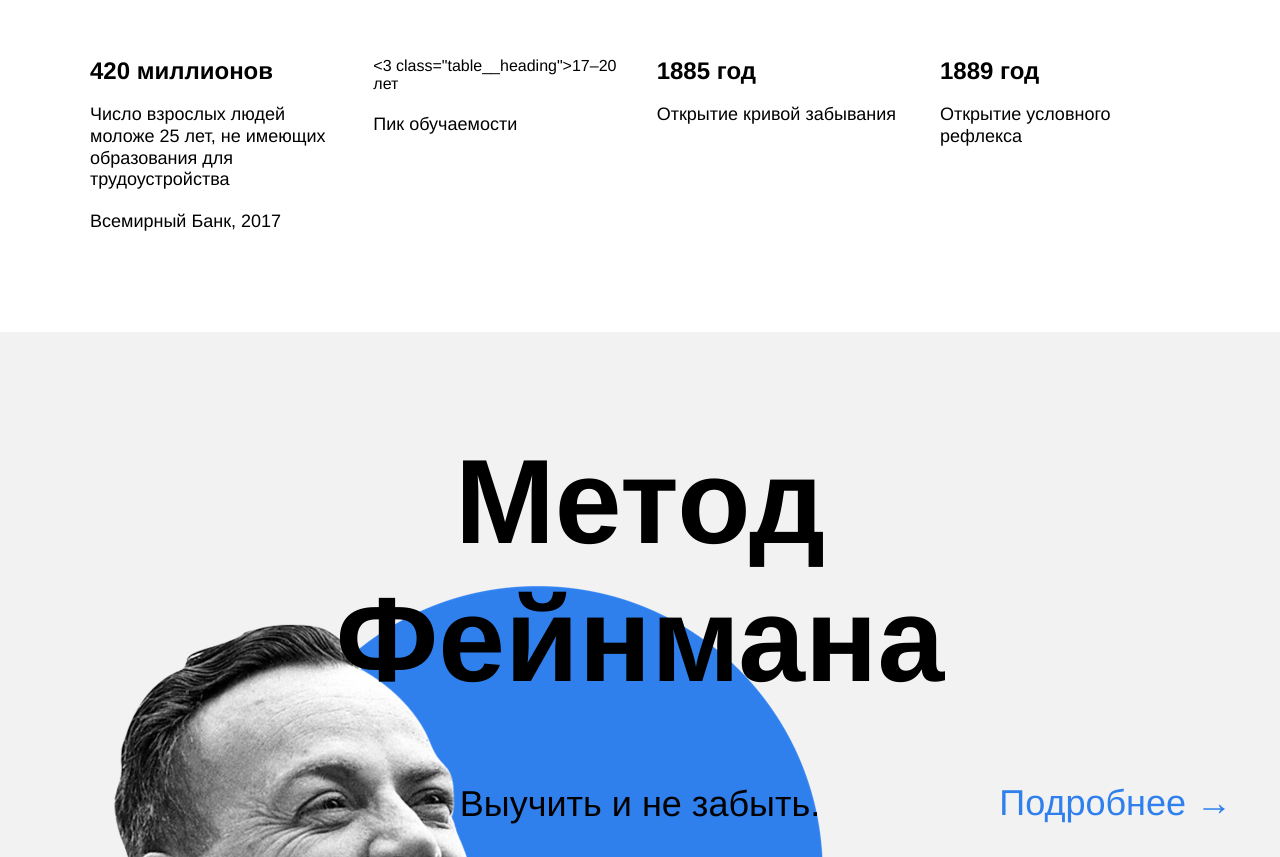
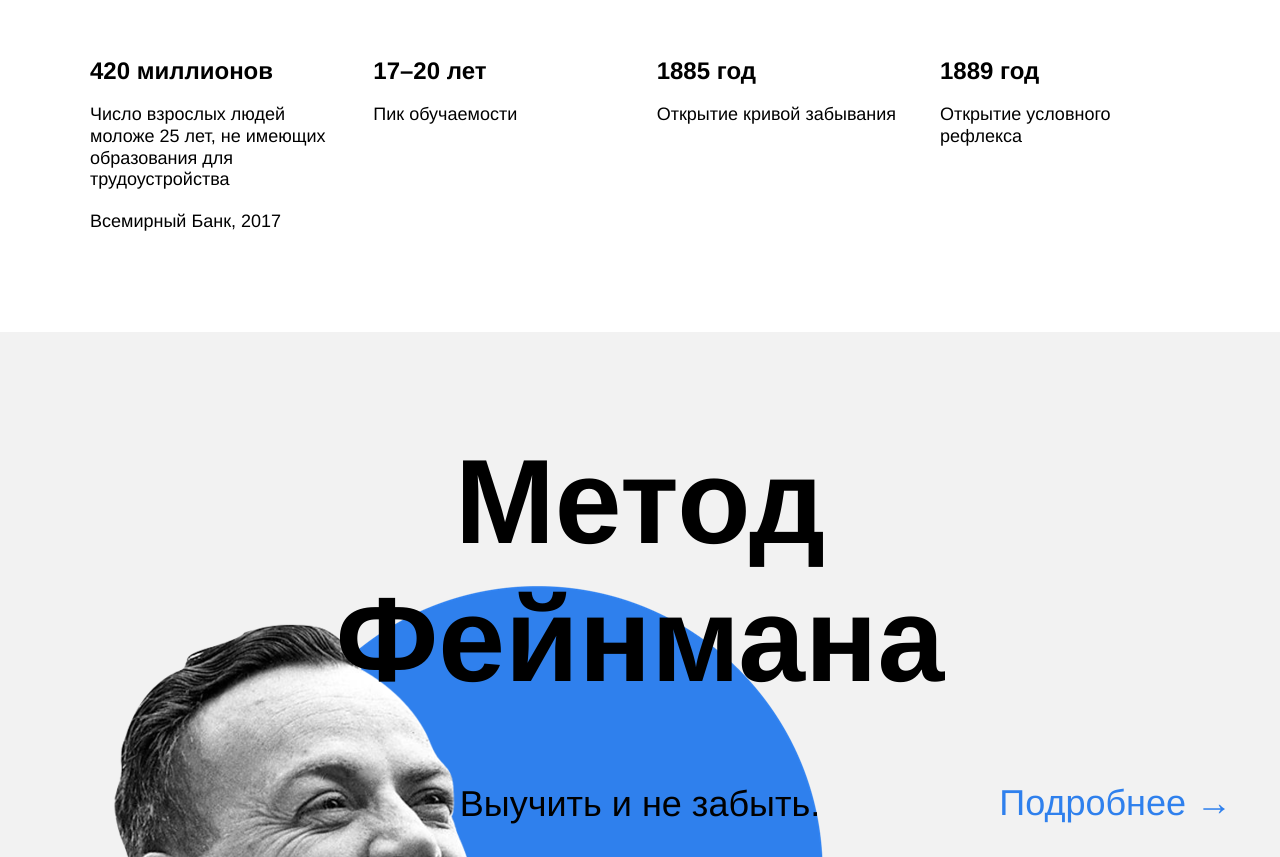
Before and after one commit to VadimKireev/how-to-learn, a plain HTML site: page index.html in a window 1280 px wide. Shown: the part 1595-2452 px from the top of the page. Drawn offline with Linux system fonts and the light colour scheme.

Commit message:
fourth deploy

```diff
--- a/index.html
+++ b/index.html
@@ -54,7 +54,7 @@
             <p class="table__text">Всемирный Банк, 2017</p>
           </div>
           <div class="table__cell table__cell_theme_white">
-            <3 class="table__heading">17–20 лет</3>
+            <h3 class="table__heading">17–20 лет</h3>
             <p class="table__text">Пик обучаемости</p>
           </div>
           <div class="table__cell table__cell_theme_white">
```
